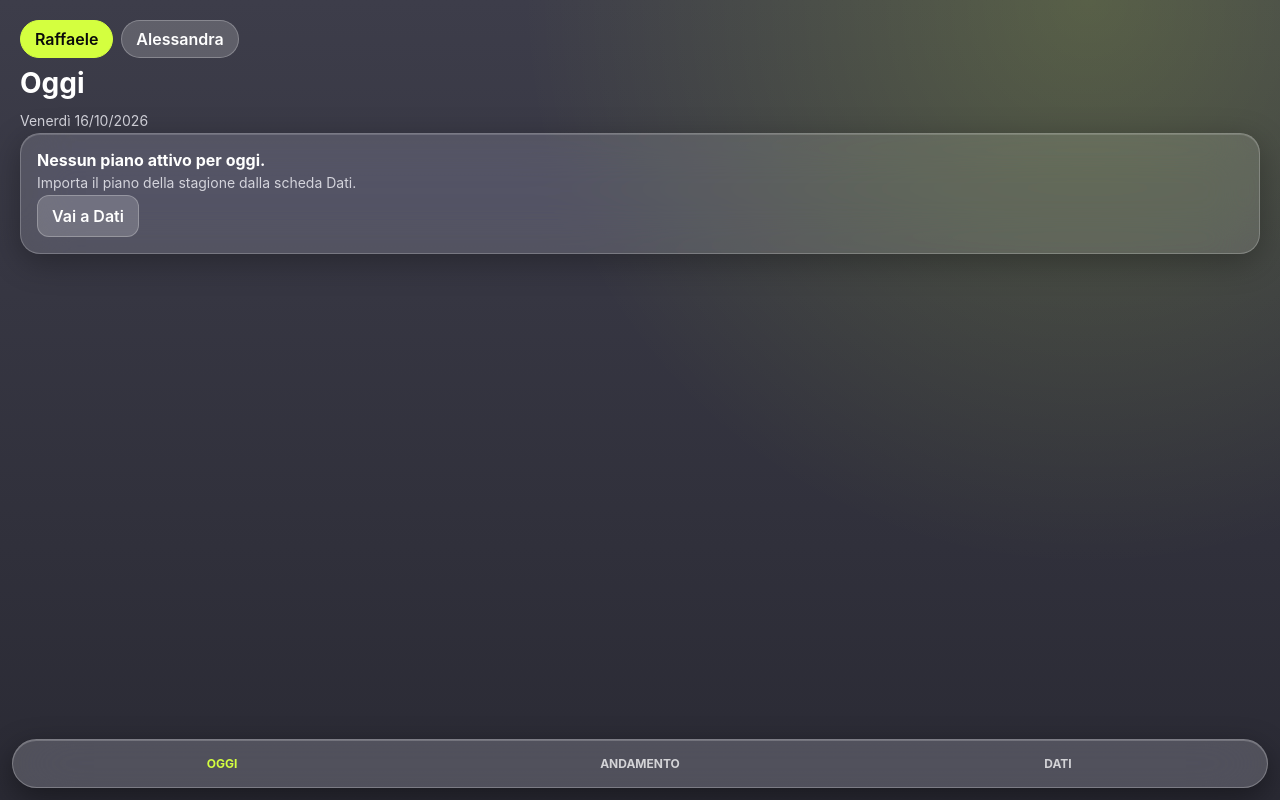
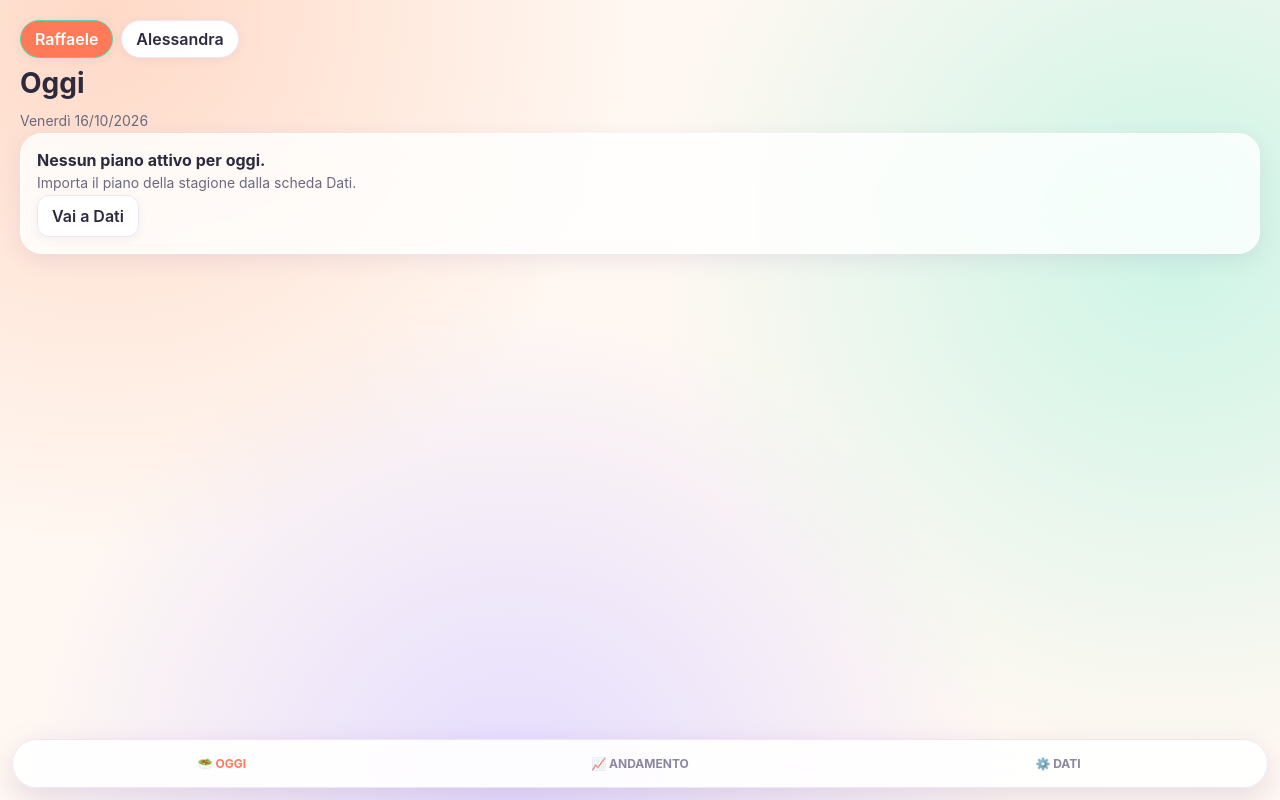
Before and after one commit to Aspirinag/dieta, a plain HTML site: page index.html in a window 1280 px wide. Drawn offline with Linux system fonts and the light colour scheme.

Commit message:
Tema chiaro e allegro, nuove icone nella barra
Co-Authored-By: Claude Haiku 5.5 <noreply@anthropic.com>

```diff
--- a/index.html
+++ b/index.html
@@ -6,7 +6,7 @@
 <meta name="apple-mobile-web-app-capable" content="yes">
 <meta name="apple-mobile-web-app-title" content="Dieta">
 <meta name="apple-mobile-web-app-status-bar-style" content="black-translucent">
-<meta name="theme-color" content="#2c2c36">
+<meta name="theme-color" content="#fff8f2">
 <title>Dieta</title>
 <style>
   * { box-sizing: border-box; }
@@ -54,14 +54,55 @@
   .profili { display: flex; gap: 8px; margin-bottom: 4px; }
   .profili button.on { background: #d4ff3f; color: #0a0a0a; }
   #impFile { display: none; }
+  /* Tema chiaro e allegro */
+  html { background: #fff8f2; }
+  body {
+    color: #2d2a3e;
+    background:
+      radial-gradient(circle at 8% 2%, #ffd9c7 0%, transparent 38%),
+      radial-gradient(circle at 92% 30%, #cdf5e6 0%, transparent 40%),
+      radial-gradient(circle at 40% 100%, #e5dcff 0%, transparent 45%),
+      #fff8f2;
+    background-attachment: fixed;
+  }
+  .muted { color: #6b6880; }
+  .card {
+    background: rgba(255, 255, 255, 0.82);
+    -webkit-backdrop-filter: blur(20px) saturate(160%);
+    backdrop-filter: blur(20px) saturate(160%);
+    border: 1px solid rgba(255, 255, 255, 0.95);
+    box-shadow: 0 6px 22px rgba(120, 90, 150, 0.12);
+    border-radius: 22px;
+  }
+  input { background: #ffffff; color: #2d2a3e; border: 1px solid #e6dff0; }
+  input::placeholder { color: #a7a3b8; }
+  .primary { background: #ff7a59; color: #ffffff; box-shadow: 0 8px 20px rgba(255, 122, 89, 0.3); }
+  .small, .chip { background: #ffffff; color: #2d2a3e; border: 1px solid #efe6f5; box-shadow: 0 2px 8px rgba(120, 90, 150, 0.08); }
+  .chip.on { background: #5fd3b0; color: #1e3b33; border-color: #5fd3b0; }
+  .profili button.on { background: #ff7a59; color: #ffffff; }
+  .badge { background: #9b8cff; color: #ffffff; }
+  .check .box { border-color: rgba(45, 42, 62, 0.35); }
+  .check.on .box { background: #5fd3b0; border-color: #5fd3b0; color: #1e3b33; }
+  .link { color: #e5484d; }
+  th { color: #6b6880; }
+  th, td { border-bottom: 1px solid rgba(45, 42, 62, 0.08); }
+  .delta-up { color: #e5484d; }
+  .delta-down { color: #2fa67f; }
+  nav {
+    background: rgba(255, 255, 255, 0.9);
+    border: 1px solid #efe6f5;
+    box-shadow: 0 10px 30px rgba(120, 90, 150, 0.18);
+  }
+  nav button { color: #8a86a0; }
+  nav button.active { color: #ff7a59; }
 </style>
 </head>
 <body>
 <main id="app"></main>
 <nav>
-  <button data-tab="oggi">OGGI</button>
-  <button data-tab="andamento">ANDAMENTO</button>
-  <button data-tab="dati">DATI</button>
+  <button data-tab="oggi">🥗 OGGI</button>
+  <button data-tab="andamento">📈 ANDAMENTO</button>
+  <button data-tab="dati">⚙️ DATI</button>
 </nav>
 <input type="file" id="impFile" accept="application/json,.json">
 <script>
@@ -261,10 +302,10 @@
       </div>
       <h2>Grafici</h2>
       <div class="card">
-        <strong>Peso (bianco) e massa grassa (lime), kg</strong>
+        <strong>Peso (viola) e massa grassa (arancio), kg</strong>
         <svg class="chart" viewBox="0 0 320 120">
-          ${sparkline(peso, '#ffffff')}
-          ${sparkline(grasso, '#d4ff3f')}
+          ${sparkline(peso, '#9b8cff')}
+          ${sparkline(grasso, '#ff7a59')}
         </svg>
         <p class="muted">Dal ${fmtDate(primo.data)} al ${fmtDate(ultimo.data)}, ${bia.length} ${bia.length === 1 ? 'misurazione' : 'misurazioni'}.</p>
       </div>
```
